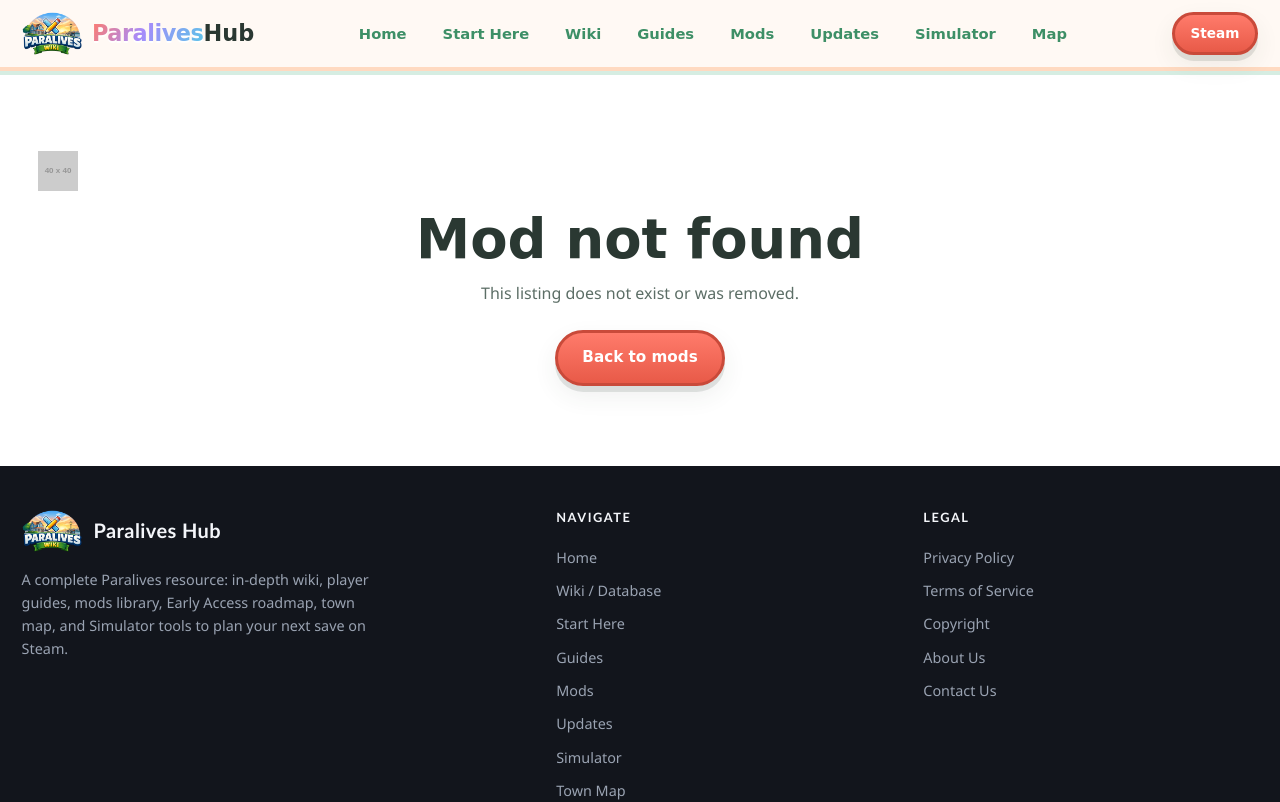
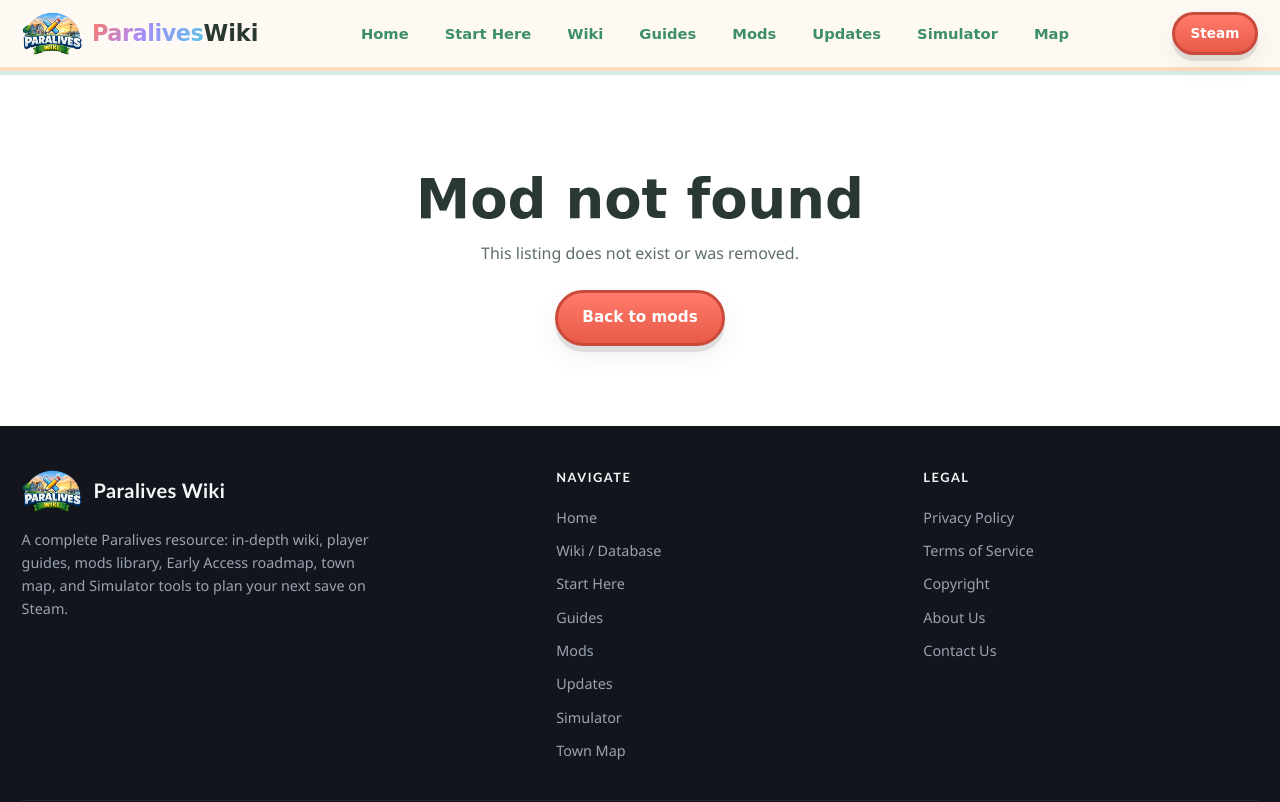
Before and after one commit to wanghuan072/paralives, a Vue app in the folder paralives-web/: page /mods/1 in a window 1280 px wide. Shown: the top 802 px of the page. Built offline with nearby package versions, Linux system fonts and the light colour scheme.

Commit message:
修改文本

```diff
--- a/paralives-web/src/components/AppFooter.vue
+++ b/paralives-web/src/components/AppFooter.vue
@@ -6,9 +6,9 @@
           <div class="footer-brand-head">
             <img
               src="/images/logo.webp"
-              alt=""
+              alt="Paralives Wiki logo"
             />
-            <span class="footer-brand-name">Paralives Hub</span>
+            <span class="footer-brand-name">Paralives Wiki</span>
           </div>
           <p class="footer-brand-desc">
             A complete Paralives resource: in-depth wiki, player guides, mods library, Early Access
--- a/paralives-web/src/components/AppHeader.vue
+++ b/paralives-web/src/components/AppHeader.vue
@@ -7,7 +7,7 @@
             src="/images/logo.webp"
             alt="Paralives Hub logo"
           />
-          <span class="brand-text"><span class="title-gradient">Paralives</span>Hub</span>
+          <span class="brand-text"><span class="title-gradient">Paralives</span>Wiki</span>
         </RouterLink>
 
         <button
--- a/paralives-web/src/router/index.js
+++ b/paralives-web/src/router/index.js
@@ -28,7 +28,7 @@ const router = createRouter({
       meta: {
         title: 'Paralives — Game Wiki, Guides, Mods, Simulator & Map',
         description:
-          'Complete Paralives hub: wiki with icons, walkthroughs, mods library, EA roadmap, town map, simulator tools, and start guide with system requirements.',
+          'Complete Paralives Wiki: wiki with icons, walkthroughs, mods library, EA roadmap, town map, simulator tools, and start guide with system requirements.',
         keywords:
           'Paralives, Paralives game, Paralives wiki, Paralives guides, Paralives mods, Paralives simulator, Paralives release date, Paralives Steam, Early Access',
       },
--- a/paralives-web/src/views/GuideDetailView.vue
+++ b/paralives-web/src/views/GuideDetailView.vue
@@ -38,6 +38,7 @@
                 width="40"
                 height="40"
                 class="guide-aside-icon"
+                aria-hidden="true"
               />
               <h2>On this guide</h2>
               <ul v-if="guide.tags?.length" class="guide-aside-tags">
@@ -77,7 +78,7 @@
   <article v-else class="guide-detail-page guide-detail-page--missing">
     <div class="container">
       <div class="guide-not-found">
-        <img :src="imgSm" alt="" width="40" height="40" />
+        <img :src="imgSm" alt="" width="40" height="40" aria-hidden="true" />
         <h1>Guide not found</h1>
         <p>This walkthrough does not exist or was moved.</p>
         <RouterLink to="/guides" class="btn btn-primary">Back to guides</RouterLink>
--- a/paralives-web/src/views/HomeView.vue
+++ b/paralives-web/src/views/HomeView.vue
@@ -27,7 +27,7 @@
           <span class="hero-badge">✦ Unofficial player hub · Early Access May 25, 2026</span>
           <h1 id="hero-heading">
             <span class="title-gradient">Paralives</span>
-            Hub — Paralives Game Wiki, Guides &amp; Mods
+            Wiki — Paralives Game Wiki, Guides &amp; Mods
           </h1>
           <p class="hero-lead">
             Unofficial help for the <strong>Paralives</strong> life sim: release date and roadmap on
--- a/paralives-web/src/views/ModDetailView.vue
+++ b/paralives-web/src/views/ModDetailView.vue
@@ -70,7 +70,6 @@
   <article v-else class="mod-detail-page mod-detail-page--missing">
     <div class="container">
       <div class="mod-not-found">
-        <img src="https://placehold.co/40x40/ffdac1/6B9B7B?text=" alt="" width="40" height="40" />
         <h1>Mod not found</h1>
         <p>This listing does not exist or was removed.</p>
         <RouterLink to="/mods" class="btn btn-primary">Back to mods</RouterLink>
```
